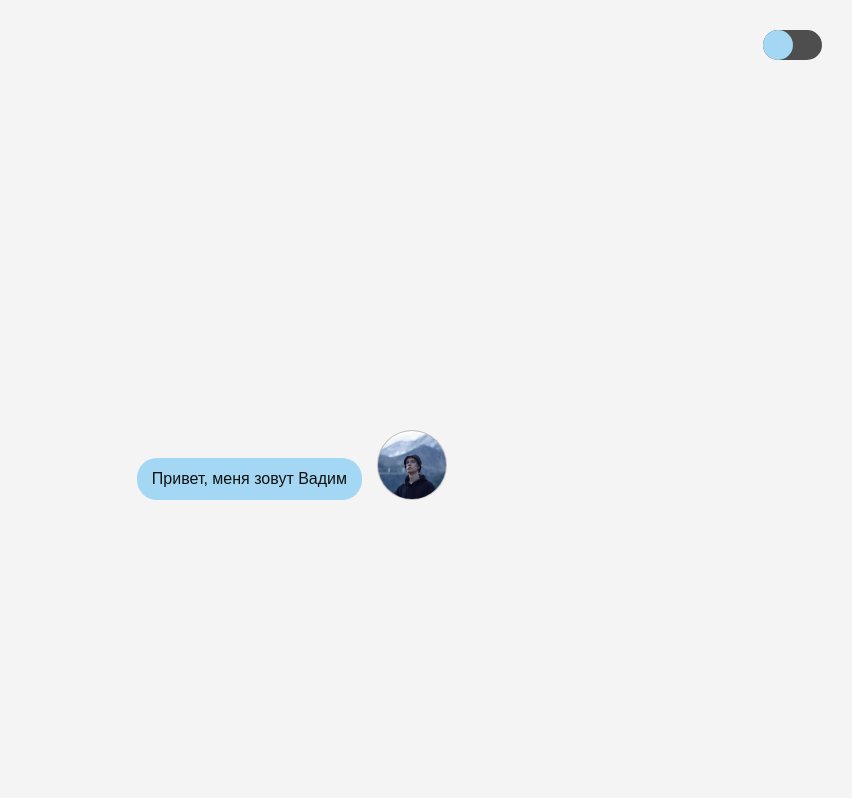
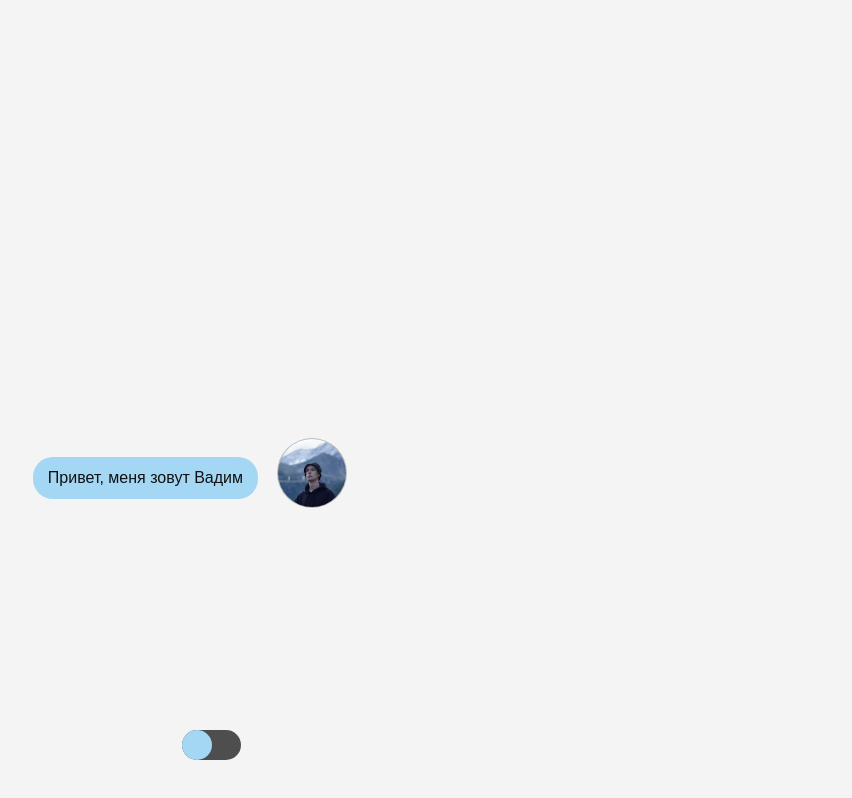
Before and after one commit to viz-A-viz/viz-a-viz.github.io, a plain HTML site: page index.html in a window 1280 px wide. Shown: the whole page, without its empty margins (428-1280 px from the left). Drawn offline with Linux system fonts and the light colour scheme.

Commit message:
Visual corrections

```diff
--- a/css/index.css
+++ b/css/index.css
@@ -4,8 +4,8 @@ body {
 
 #themeButton {
     position: fixed;
-    top: 30px;
-    right: 30px;
+    bottom: 5vh;
+    left: calc(50vw - 30px);
     width: 59px;
     height: 30px;
     border-radius: 20px;
@@ -19,19 +19,15 @@ body {
 }
 
 #chat {
-    position: fixed;
-    width: 400px;
-    right: 0;
-    bottom: 35%;
-    left: 0;
-    margin: auto;
-    max-height: 65%;
+    padding-right: 15px;
+    padding-bottom: 10px;
+    padding-left: 15px;
+    max-height: 65vh;
     overflow-y: auto;
     display: flex;
     flex-direction: column;
-    padding-bottom: 20px;
-    padding-left: 20px;
-    padding-right: 20px;
+    width: calc(55vw - 30px);
+    max-width: 400px;
 }
 
 /* Убирает полосу прокрутки */
@@ -43,7 +39,6 @@ body {
     border-radius: 20px;
     margin-top: 10px;
     margin-left: auto;
-    margin-right: 50px;
     text-align: right;
     padding: 12px 15px;
     box-sizing: border-box;
@@ -64,6 +59,19 @@ a {
     text-decoration: none;
 }
 
+table {
+    position: absolute;
+    bottom: 35vh;
+}
+
+#photo {
+    margin-top: auto;
+
+    width: 70px;
+    height: 70px;
+    clip-path: circle(35px at 50% 50%);
+}
+
 img {
     position: absolute;
     margin: 1px;
@@ -72,11 +80,21 @@ img {
     clip-path: circle(34px at 50% 50%);
 }
 
-#photo {
-    position: fixed;
-    bottom: calc(35% + 20px);
-    left: calc(50% + 165px);
-    width: 70px;
-    height: 70px;
-    clip-path: circle(35px at 50% 50%);
+.collEmpty {
+    width: 20vw;
+    min-width: 70px;
 }
+
+.collchat {
+    width: 60vw;
+    max-width: 400px;
+    box-sizing: border-box;
+}
+
+.collPhoto {
+    width: 20vw;
+    min-width: 70px;
+    vertical-align: bottom;
+    text-align: left;
+    padding-bottom: 10px;
+}
--- a/index.html
+++ b/index.html
@@ -13,8 +13,13 @@
     </head>
 
     <body>
-        <div id="photo"></div>
-        <div id="chat"></div>
+        <table>
+            <tr>
+                <td class="collEmpty"></td>
+                <td class="collChat"><div id="chat"></div></td>
+                <td class="collPhoto"><div id="photo"></div></td>
+            </tr>
+        </table>
     </body>
 
     <script src="/js/chat.js"></script>
```
